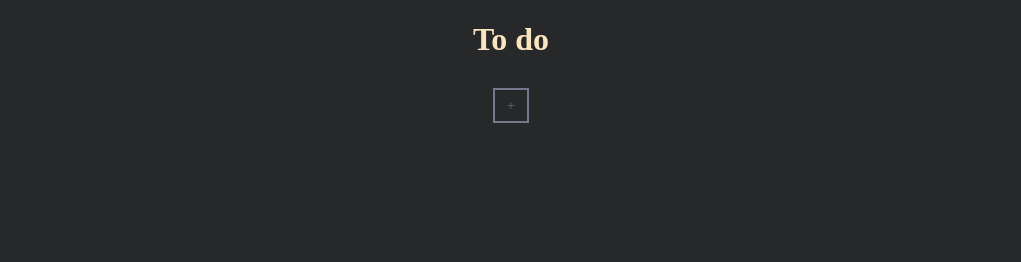
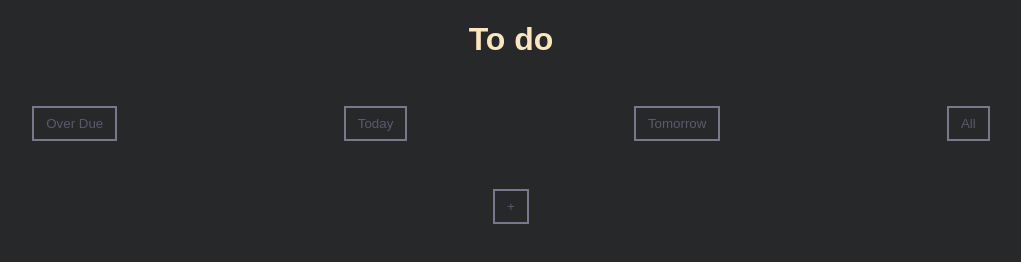
Before and after one commit to roman-thapa/to-dos, a website built with webpack: page src/index.html in a window 1280 px wide. Shown: the whole page, without its empty margins (129-1150 px from the left). Built offline with nearby package versions, Linux system fonts and the light colour scheme.

Commit message:
Add buttons to filter todos

```diff
--- a/src/modules/updateDOM.js
+++ b/src/modules/updateDOM.js
@@ -1,6 +1,7 @@
 import entryForm from "./entryForm";
 import updateFormData from "./updateEntry";
-import appendLastTaskToDiv from "./showToDo"
+import appendLastTaskToDiv from "./showToDo";
+import { isPast, isToday, isTomorrow } from 'date-fns';
 
 const mainContainer = document.querySelector('#app');
 const title = document.createElement("h1");
@@ -12,11 +13,26 @@ const newEntryButton = document.createElement('button');
 newEntryButton.innerText = "+";
 newEntryButton.className = "newEntryButton";
 
+const filterToDosDiv = document.createElement('div');
+filterToDosDiv.classList.add('filterToDos');
+
+const overDueButton = document.createElement('button');
+overDueButton.innerText = 'Over Due';
+
+const todayButton = document.createElement('button');
+todayButton.innerText = 'Today';
+
+const tomorrowButton = document.createElement('button');
+tomorrowButton.innerText = 'Tomorrow';
+
+const allButton = document.createElement('button');
+allButton.innerText = 'All';
+
 const entryToDoForm = document.createElement('div');
 newEntryButton.addEventListener('click', () => showEntryBox())
 
 const toDoList = document.createElement('div');
-toDoList.className = "todo--list"
+toDoList.className = "todo--list";
 
 const showEntryBox = function() {
   newEntryButton.disabled = true;
@@ -39,49 +55,12 @@ const submit = function(event) {
   }
 }
 
-/*const appendLastTaskToDiv = (tasksData) => {
-  const lastTaskIndex = Object.keys(tasksData).length - 1;
-  const lastTaskData = tasksData[lastTaskIndex];
-
-  const taskDiv = document.createElement('div');
-  taskDiv.classList.add('box');
-  taskDiv.id = lastTaskIndex;
-
-  const closeButton = document.createElement('button');
-  closeButton.textContent = 'X';
-  closeButton.classList.add('close-btn');
-
-  const titleElement = document.createElement('h2');
-  titleElement.textContent = 'Title: ' + lastTaskData.title;
-
-  const descriptionElement = document.createElement('p');
-  descriptionElement.textContent = 'Description: ' + lastTaskData.description;
-
-  const dueDateElement = document.createElement('p');
-  dueDateElement.textContent = 'Due Date: ' + lastTaskData.dueDate;
-
-  const taskPriorityElement = document.createElement('p');
-  taskPriorityElement.textContent = 'Priority: ' + lastTaskData.taskPriority;
-
-  taskDiv.appendChild(closeButton);
-  taskDiv.appendChild(titleElement);
-  taskDiv.appendChild(descriptionElement);
-  taskDiv.appendChild(dueDateElement);
-  taskDiv.appendChild(taskPriorityElement);
-
-  closeButton.addEventListener("click", function () {
-    const taskId = closeButton.closest(".box").id;
-    const taskDiv = document.getElementById(taskId);
-    if (taskDiv) {
-      taskDiv.remove();
-    }
-  });
-
-
-  return taskDiv;
-}*/
-
+filterToDosDiv.appendChild(overDueButton);
+filterToDosDiv.appendChild(todayButton);
+filterToDosDiv.appendChild(tomorrowButton);
+filterToDosDiv.appendChild(allButton);
 
 mainContainer.appendChild(title);
+mainContainer.appendChild(filterToDosDiv);
 mainContainer.appendChild(newEntryButton);
 mainContainer.appendChild(toDoList);
--- a/src/styles/main.css
+++ b/src/styles/main.css
@@ -2,23 +2,17 @@ body {
     background-color: #272829;
     color: #FAE5BE;
     text-align: center;
+    font-family:'Montserrat',sans-serif;
 }
 
 .newEntryButton {
     padding:8px 12px;
     margin:8px 0 0;
-    font-family:'Montserrat',sans-serif;
     border:2px solid #78788c;
     background:0;color:#5a5a6e;
     cursor:pointer;
     transition:all .3s
 }
-
-.newEntryButton:hover{
-    background:#78788c;
-    color:#fff;
-    font-weight: bolder;
-  }
 
 .entryForm {
     display: flex;
@@ -35,7 +29,6 @@ body {
     padding:1.5rem 2rem;
     max-width:calc(100vw - 40px);
     box-sizing:border-box;
-    font-family:'Montserrat',sans-serif;
     margin: 1.5rem;
     list-style: none;
     display: flex;
@@ -49,16 +42,16 @@ body {
 button{
     padding:8px 12px;
     margin:8px 0 0;
-    font-family:'Montserrat',sans-serif;
     border:2px solid #78788c;
     background:0;color:#5a5a6e;
     cursor:pointer;
-    transition:all .3s
+    transition:all .3s;
 }
 
 button:hover{
   background:#78788c;
-  color:#fff
+  color:#fff;
+  font-weight: bolder;
 }
 
 .todo--list {
@@ -85,3 +78,9 @@ button:hover{
     justify-content: center;
     align-items: center;
   }
+
+  .filterToDos {
+    display: flex;
+    justify-content: space-around;
+    margin: 2.5rem;
+  }
```
